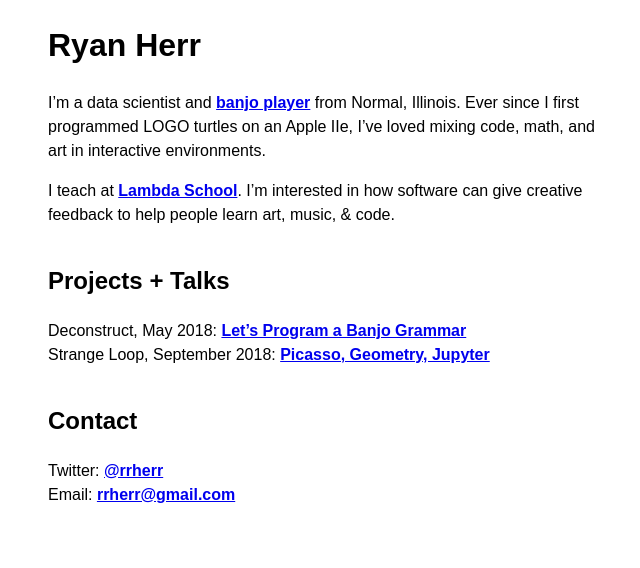
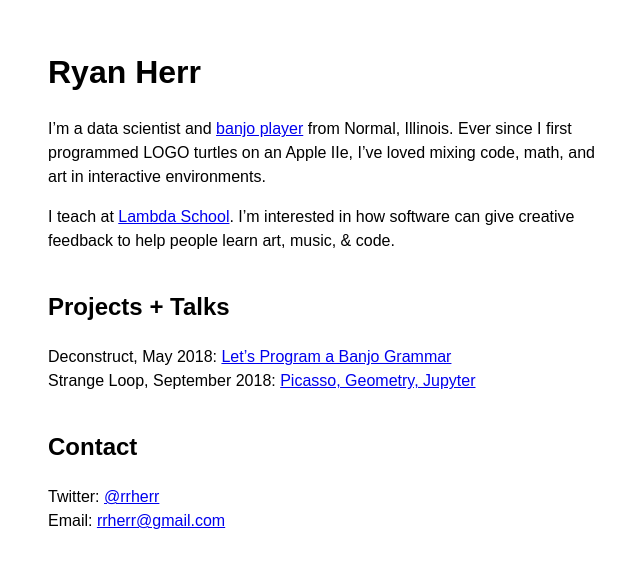
Before and after one commit to rrherr/rrherr.github.io, a Jekyll site: the page built from index.md, in a window 1280 px wide. Shown: the top 568 px of the page, without its empty margins (312-952 px from the left). Built offline with Jekyll 4.4.1, drawn with Linux system fonts in a browser that asks for light colours; our own code applies the rules of GitHub Pages for plain Markdown files.

Commit message:
Update default.html

```diff
--- a/_layouts/default.html
+++ b/_layouts/default.html
@@ -12,9 +12,7 @@
     <style>
       body { font-family: sans-serif; font-size: 16px; line-height: 1.5; }
       div.container { max-width: 560px; margin: auto; }
-      a { font-weight: bolder; }
-      h2 { margin-top: 1.5em; }
-      li { margin-top: 0.5em; }
+      h1, h2, h3 { margin-top: 1.5em; }
     </style>
 
     <!-- Google Analytics -->
```
